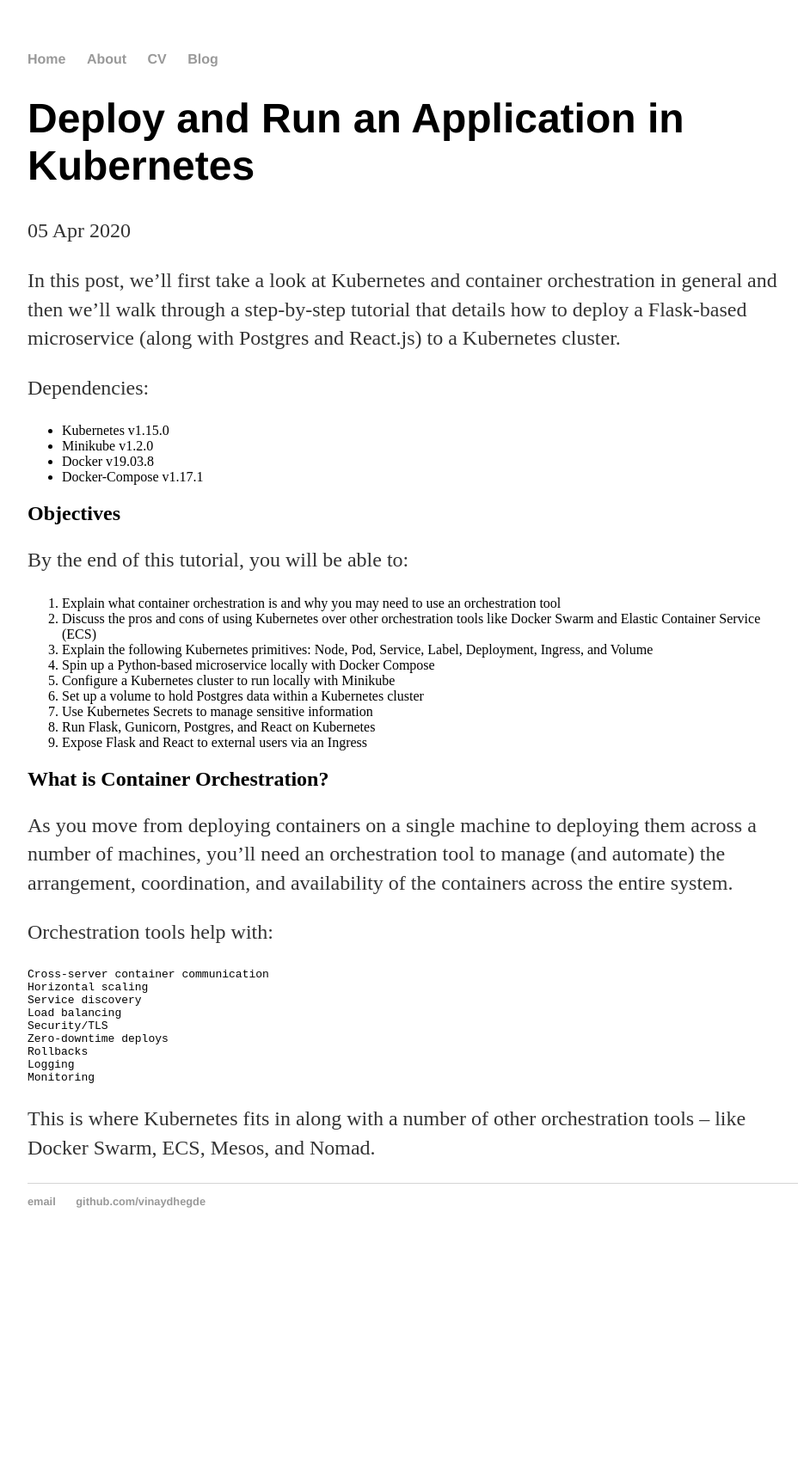
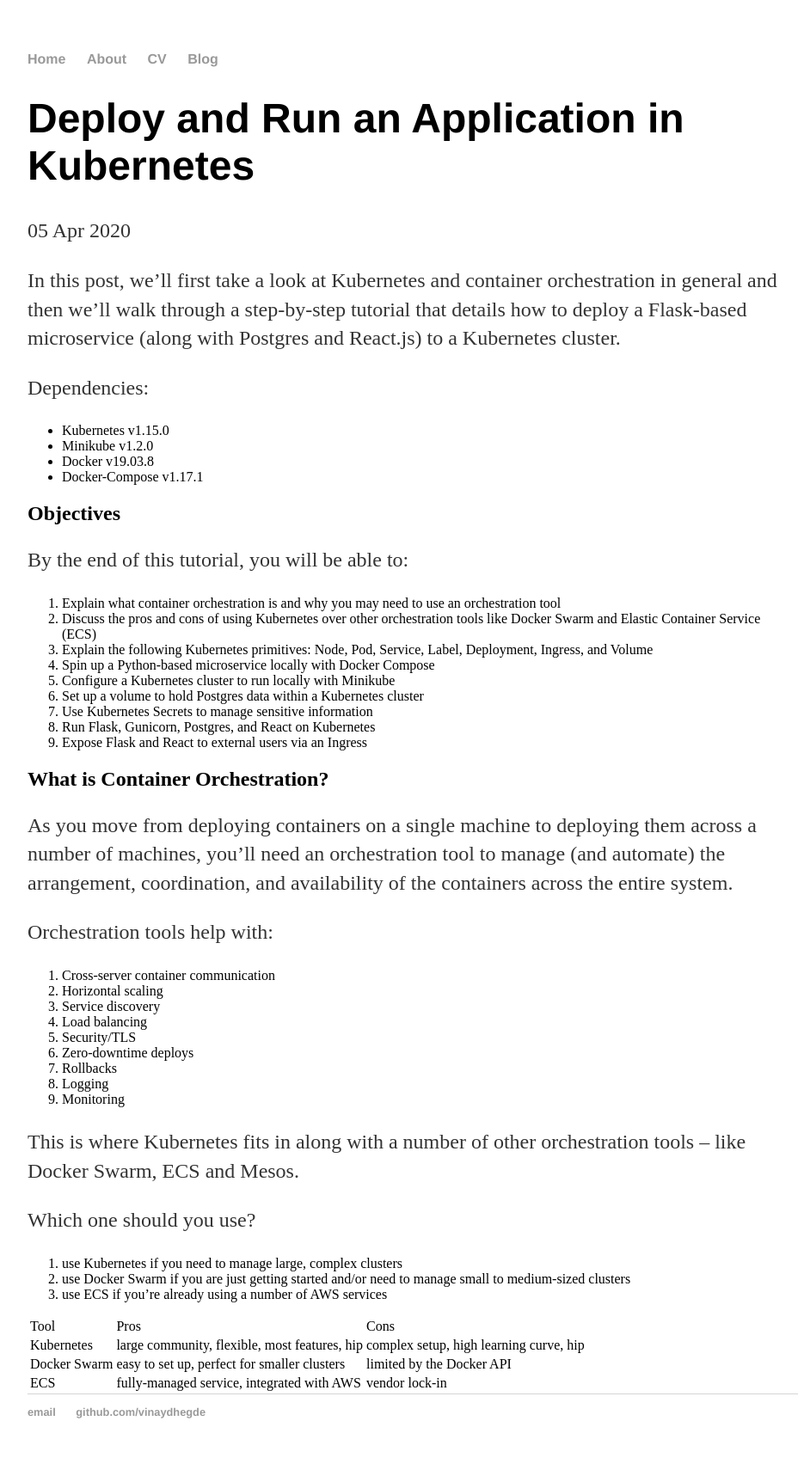
Before and after one commit to vinaydhegde/vinaydhegde.github.io, a Jekyll site: the page built from _posts/2020-04-05-Deploy and run an application in Kubernetes.md, in a window 1280 px wide. Shown: the whole page at 86% size, without its empty margins (160-1095 px from the left). Built offline with Jekyll 4.4.1, drawn with Linux system fonts in a browser that asks for light colours; before the commit the page ends 1465 px from its top, so only the background shows below that.

Commit message:
Update 2020-04-05-Deploy and run an application in Kubernetes.md

```diff
--- a/_posts/2020-04-05-Deploy and run an application in Kubernetes.md
+++ b/_posts/2020-04-05-Deploy and run an application in Kubernetes.md
@@ -31,14 +31,25 @@ As you move from deploying containers on a single machine to deploying them acro
 
 Orchestration tools help with:
 
-    Cross-server container communication
-    Horizontal scaling
-    Service discovery
-    Load balancing
-    Security/TLS
-    Zero-downtime deploys
-    Rollbacks
-    Logging
-    Monitoring
+1. Cross-server container communication
+1. Horizontal scaling
+1. Service discovery
+1. Load balancing
+1. Security/TLS
+1. Zero-downtime deploys
+1. Rollbacks
+1. Logging
+1. Monitoring
 
-This is where Kubernetes fits in along with a number of other orchestration tools -- like Docker Swarm, ECS, Mesos, and Nomad.
+This is where Kubernetes fits in along with a number of other orchestration tools -- like Docker Swarm, ECS and Mesos.
+
+Which one should you use?
+
+1. use Kubernetes if you need to manage large, complex clusters
+1. use Docker Swarm if you are just getting started and/or need to manage small to medium-sized clusters
+1. use ECS if you're already using a number of AWS services
+
+Tool| Pros| Cons
+Kubernetes| large community, flexible, most features, hip| complex setup, high learning curve, hip
+Docker Swarm| easy to set up, perfect for smaller clusters| limited by the Docker API
+ECS| fully-managed service, integrated with AWS| vendor lock-in
```
